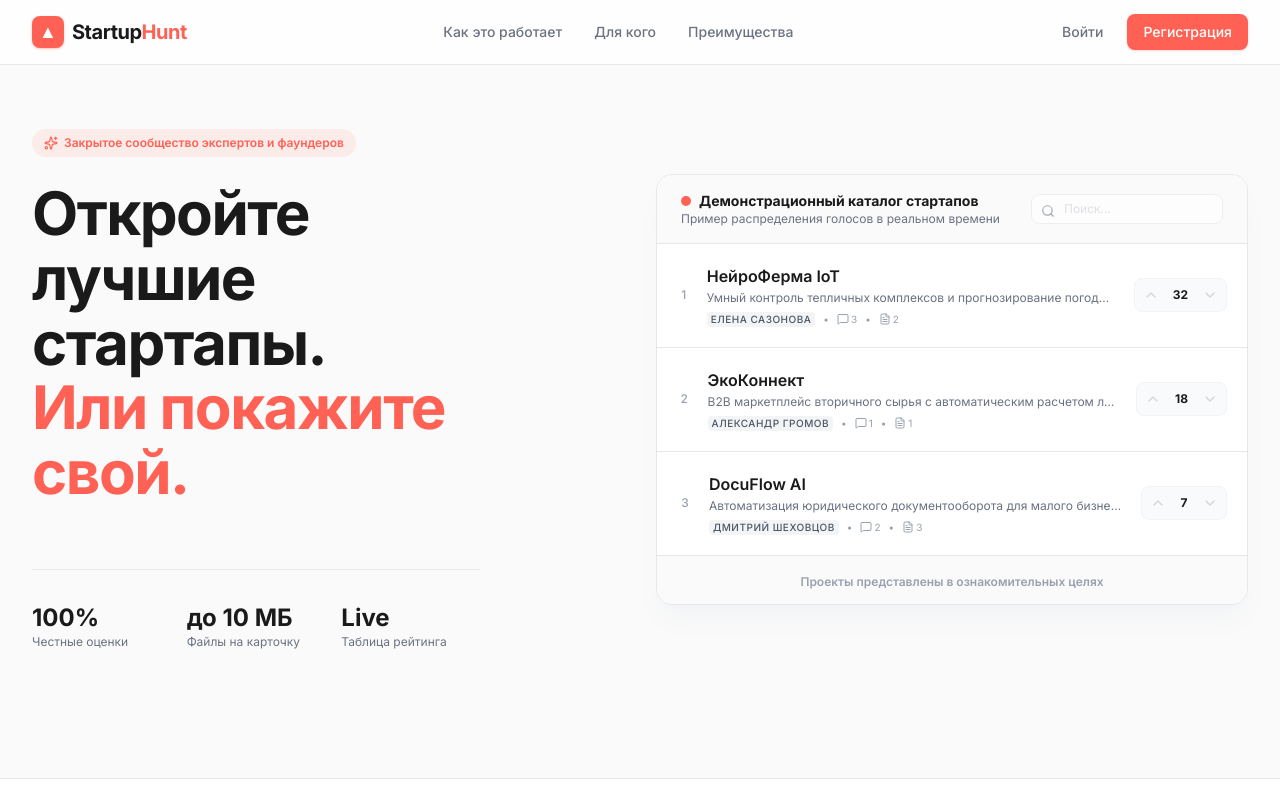
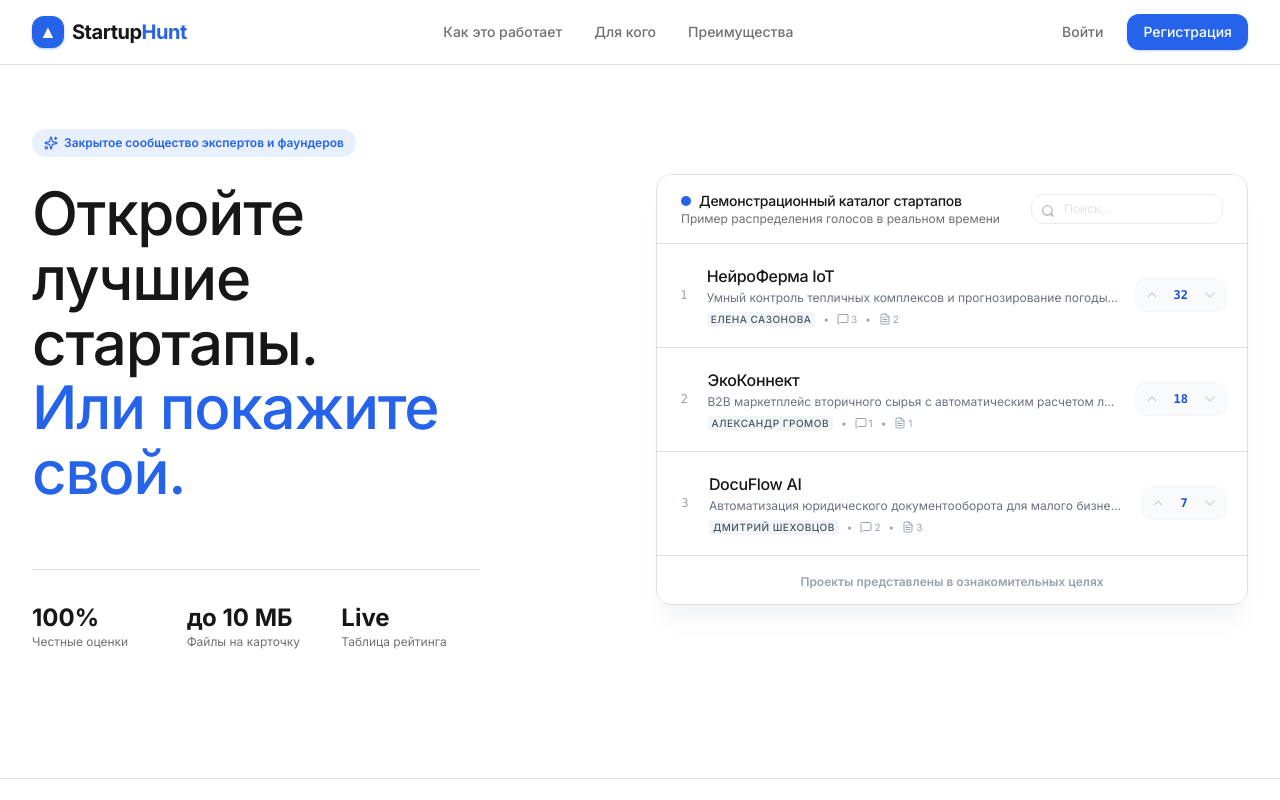
Before and after one commit to MagneticDogSon/startup-hunt, a Next.js app: page / in a window 1280 px wide. Shown: the top 800 px of the page. Built offline with nearby package versions, Linux system fonts and the light colour scheme; no server answers.

Commit message:
style: add grid patterns and fadeInUp keyframes to globals.css

```diff
--- a/src/app/globals.css
+++ b/src/app/globals.css
@@ -1,37 +1,84 @@
 @import 'tailwindcss';
 
 :root {
-  --primary: #ff6154;
-  --primary-hover: #e5564a;
-  --background: #fafafa;
+  --primary: #2563eb;
+  --primary-hover: #1d4ed8;
+  --primary-soft: #60a5fa;
+  --background: #ffffff;
+  --background-soft: #fafafa;
   --surface: #ffffff;
-  --text: #1a1a1a;
-  --text-muted: #6b7280;
-  --border: #e5e7eb;
-  --upvote: #ff6154;
-  --downvote: #6b7280;
-  --error: #dc2626;
-  --success: #16a34a;
+  --canvas-night: #1c1c1c;
+  --canvas-night-soft: #202020;
+  --text: #171717;
+  --text-secondary: #212121;
+  --text-muted: #707070;
+  --text-muted-2: #9a9a9a;
+  --text-faint: #b2b2b2;
+  --on-primary: #ffffff;
+  --on-dark: #ffffff;
+  --border: #dfdfdf;
+  --border-strong: #c7c7c7;
+  --border-cool: #ededed;
+  --upvote: #2563eb;
+  --downvote: #707070;
+  --error: #ff2201;
+  --success: #1d4ed8;
+  --radius-xs: 4px;
+  --radius-sm: 6px;
+  --radius-md: 8px;
+  --radius-lg: 12px;
+  --radius-xl: 16px;
+  --shadow-sm: 0 1px 3px rgba(0, 0, 0, 0.06);
+  --shadow-md: 0 8px 24px rgba(0, 0, 0, 0.08);
+  --shadow-lg: 0 16px 48px rgba(0, 0, 0, 0.12);
 }
 
 @theme inline {
   --color-primary: var(--primary);
   --color-primary-hover: var(--primary-hover);
+  --color-primary-soft: var(--primary-soft);
   --color-background: var(--background);
+  --color-background-soft: var(--background-soft);
   --color-surface: var(--surface);
+  --color-canvas-night: var(--canvas-night);
+  --color-canvas-night-soft: var(--canvas-night-soft);
   --color-foreground: var(--text);
+  --color-foreground-secondary: var(--text-secondary);
   --color-muted: var(--text-muted);
+  --color-muted-2: var(--text-muted-2);
+  --color-faint: var(--text-faint);
+  --color-on-primary: var(--on-primary);
+  --color-on-dark: var(--on-dark);
   --color-border: var(--border);
+  --color-border-strong: var(--border-strong);
+  --color-border-cool: var(--border-cool);
   --color-upvote: var(--upvote);
   --color-downvote: var(--downvote);
+  --color-error: var(--error);
+  --color-success: var(--success);
   --font-sans: var(--font-inter), ui-sans-serif, system-ui, sans-serif;
-  --font-mono: var(--font-jetbrains-mono), ui-monospace, SFMono-Regular, monospace;
+  --font-mono: ui-monospace, Menlo, Monaco, Consolas, 'Liberation Mono', monospace;
+  --radius-xs: var(--radius-xs);
+  --radius-sm: var(--radius-sm);
+  --radius-md: var(--radius-md);
+  --radius-lg: var(--radius-lg);
+  --radius-xl: var(--radius-xl);
 }
 
 body {
   background: var(--background);
   color: var(--text);
   font-family: var(--font-sans);
+  font-size: 16px;
+  line-height: 1.5;
+}
+
+h1,
+h2,
+h3,
+h4 {
+  font-weight: 500;
+  letter-spacing: -0.02em;
 }
 
 .font-mono {
@@ -44,6 +91,35 @@ a:visited:not([class*='bg-']) {
 
 a:focus-visible {
   outline: none;
+}
+
+/* Фоновые паттерны для устранения "пустоты" */
+.bg-grid-pattern {
+  background-size: 24px 24px;
+  background-image:
+    linear-gradient(to right, rgba(0, 0, 0, 0.03) 1px, transparent 1px),
+    linear-gradient(to bottom, rgba(0, 0, 0, 0.03) 1px, transparent 1px);
+}
+
+.bg-dot-pattern {
+  background-size: 20px 24px;
+  background-image: radial-gradient(rgba(0, 0, 0, 0.04) 1px, transparent 1px);
+}
+
+/* Анимации появления элементов */
+@keyframes fadeInUp {
+  0% {
+    opacity: 0;
+    transform: translateY(16px);
+  }
+  100% {
+    opacity: 1;
+    transform: translateY(0);
+  }
+}
+
+.animate-fade-in-up {
+  animation: fadeInUp 0.6s cubic-bezier(0.16, 1, 0.3, 1) both;
 }
 
 @keyframes startupFadeIn {
@@ -59,7 +135,7 @@ a:focus-visible {
 
 @keyframes voteFlash {
   0% {
-    background-color: rgba(255, 97, 84, 0.2);
+    background-color: rgba(37, 99, 235, 0.2);
     transform: scale(0.98);
   }
   100% {
```
